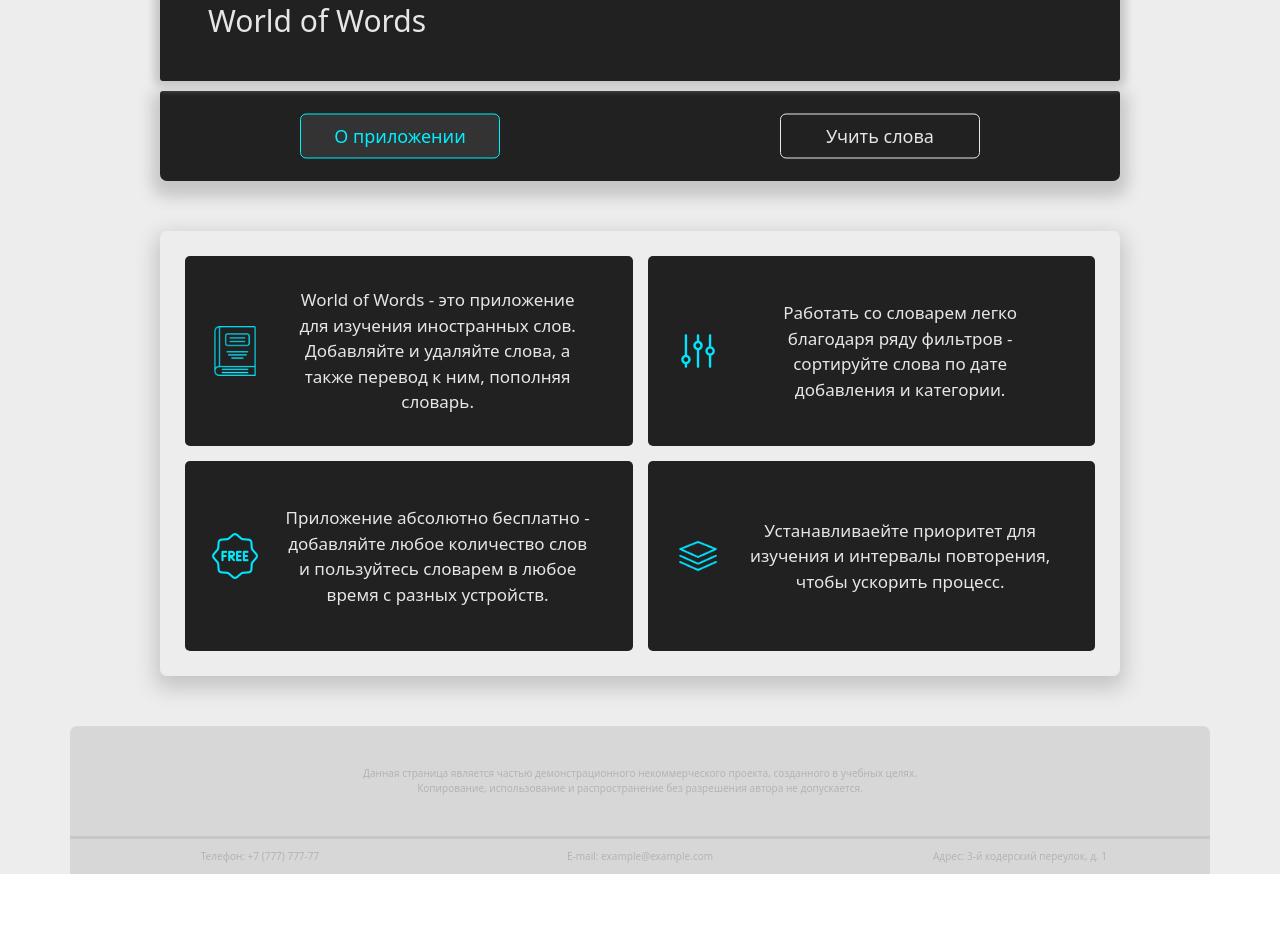
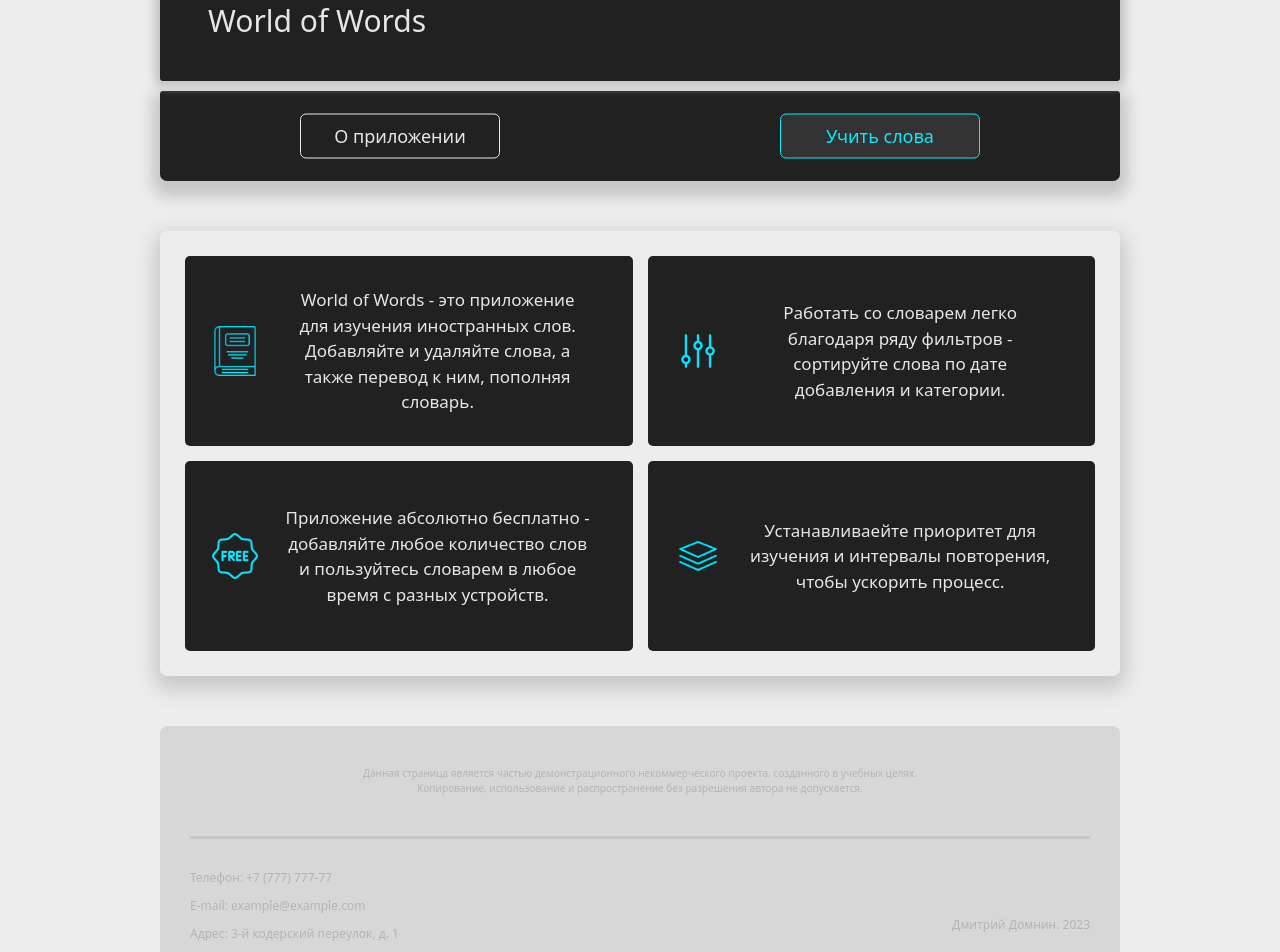
Before and after one commit to domnin997/World-of-words-deployed, a React (Create React App) app: page / in a window 1280 px wide. Shown: the part 39-991 px from the top of the page. Before the commit the page ends 913 px from the top, so only its background shows below. Built offline with nearby package versions, Linux system fonts and the light colour scheme.

Commit message:
the main app component was rebuilt to functions-based style; new css styles were added to the footer

```diff
--- a/src/App.js
+++ b/src/App.js
@@ -1,22 +1,15 @@
 import './App.css';
-import {Component} from 'react';
+import {useState} from 'react';
 import AppHeader from './components/app-header/app-header';
 import AppAbout from './components/app-about/app-about';
 import AppStudyField from './components/app-learn-words/app-learn-words';
 import AppFooter from './components/app-footer/app-footer';
 
-class App extends Component {
+function App (props) {
+  const [aboutBtn, setAboutBtn] = useState(true);
+  const [studyBtn, setStudyBtn] = useState(false);
 
-  constructor (props) {
-    super(props);
-      this.state = {
-        aboutBtn: {
-          clicked: true
-        },
-        learnBtn: {
-          clicked: false
-        },
-        wordsBase: [
+  const [wordsBase, setWordsBase] = useState([
     {
       word: 'Smile',
       translation: 'Улыбаться, улыбка',
@@ -32,38 +25,28 @@ class App extends Component {
       translationSlide: false,
       id: 2
     },
-        ],
+  ]);
+
+  const [searchDetails, setSearchDetails] = useState({
     searchWord: '',
     selectedCategory: 'Все слова',
     selectedFavorite: false
+  });
+
+
+  const headerBtnClick = (event) => {
+    let btn = event.target.getAttribute('name')
+      if (btn === 'about_btn') {
+          setAboutBtn(true);
+          setStudyBtn(false);
+        }
+      else if (btn === 'learn_btn') {
+          setAboutBtn(false);
+          setStudyBtn(true);
       }
   }
 
-headerBtnClick = (e) => {
-  let btnType = e.target.getAttribute('name')
-  if (btnType === 'about_btn') {
-    this.setState({
-      aboutBtn: {
-        clicked: true
-      },
-      learnBtn: {
-        clicked: false
-      }
-    })
-  } else if (btnType === 'learn_btn') {
-    this.setState({
-      aboutBtn: {
-        clicked: false
-      },
-      learnBtn: {
-        clicked: true
-      }
-    })
-  }
-}
-
-onShowTranslation = (id) => {
-    this.setState(({wordsBase}) => {
+  const onShowTranslation = (id) => {
     let newArr = wordsBase.map((element) => {
       if (element.id === id && element.translationSlide === false) {
         return {...element, translationSlide: true}
@@ -71,48 +54,40 @@ onShowTranslation = (id) => {
       } else if (element.id === id && element.translationSlide === true) {
         return {...element, translationSlide: false}
       } else {return element}
+    })
 
+    setWordsBase((wordsBase) => {
+      return newArr;
     })
-      return {
-        wordsBase: newArr
+
 }
-    })
-}
-
-addWord = (word, translation, category) => {
+  const addWord = (word, translation, category) => {
     let id;
-  if (this.state.wordsBase.length > 0) {id = this.state.wordsBase[this.state.wordsBase.length - 1].id + 1} else {id = 1};
+    if (wordsBase.length > 0) {id = wordsBase[wordsBase.length - 1].id + 1} else {id = 1};
     let favorite = false,
         translationSlide = false;
-  let newItem = {
+    let newArr = [...wordsBase, {
       word,
       translation,
       category,
       favorite,
       translationSlide,
       id
-  }
-  this.setState(({wordsBase}) => {
-    let newArr = [...wordsBase, newItem]
-      return {
-        wordsBase: newArr,
-      }
-  })
+    }]
+    setWordsBase(newArr);
   }
 
-onDel = (id) => {
-    this.setState(({wordsBase}) => {
-      let newArr;
-      newArr = wordsBase.filter((elem) => elem.id !== id)
-      return  {
-        wordsBase: newArr,
-      }
+  const onDel = (id) => {
+    setWordsBase((wordsBase) => {
+      let newArr = wordsBase.filter((elem) => elem.id !== id);
+      return newArr;
     })
+
 }
 
-onFavoriteClick = (id) => {
-  this.setState(({wordsBase}) => {
-      let newArr = wordsBase.map((element, index) => {
+const onFavoriteClick = (id) => {
+  setWordsBase((wordsBase) => {
+    let newArr = wordsBase.map((element) => {
       if (element.id === id && element.favorite === false) {
         return {...element, favorite: true}
       }
@@ -120,32 +95,26 @@ onFavoriteClick = (id) => {
         return {...element, favorite: false}}
       else {return {...element}}
     })
-
-      return {
-        wordsBase: newArr
-      }
+    return newArr;
   })
 }
 
-searchWord = (items, term, category, favorite) => {
+
+const searchWord = (items, term, category, favorite) => {
   if (term.length === 0) {
 
     if (category === 'Все слова' && !favorite) {
         return items;
     }
-
     else if (category === 'Все слова' && favorite) {
         items.filter((item) => item.favorite);
       }
-
     else if (category !== 'Все слова' && !favorite) {
         items.filter((item) => item.category === category);
     }
-
     else if (category !== 'Все слова' && favorite) {
       items.filter((item) => item.category === category && item.favorite === favorite);
     }
-
   }
 
   return items.filter((item) => {
@@ -164,39 +133,41 @@ searchWord = (items, term, category, favorite) => {
     else if (category === 'Все слова' && favorite) {
         return item.word.toLowerCase().indexOf(newTerm) > -1 && item.favorite === favorite
     }
+
   })
 
 }
 
-getSearchedWord = (word) => {
-  this.setState({
+const getSearchedWord = (word) => {
+  setSearchDetails({
+    ...searchDetails,
     searchWord: word,
   })
 }
 
-getSelectedCategory = (category) => {
-  this.setState({
+const getSelectedCategory = (category) => {
+  setSearchDetails({
+    ...searchDetails,
     selectedCategory: category,
   })
 }
 
-getSelectedFavorite = (favorite) => {
-  this.setState({
+const getSelectedFavorite = (favorite) => {
+  setSearchDetails({
+    ...searchDetails,
     selectedFavorite: favorite,
   })
 }
 
-render () {
+const visibleWords = searchWord(wordsBase, searchDetails.searchWord, searchDetails.selectedCategory, searchDetails.selectedFavorite);
 
-    const visibleWords = this.searchWord(this.state.wordsBase, this.state.searchWord, this.state.selectedCategory, this.state.selectedFavorite);
-
-    if (this.state.aboutBtn.clicked) {
+if (aboutBtn) {
   return (
     <div className="App">
       <div className='page_wrapper'>
-            <AppHeader headerBtnClick={this.headerBtnClick}
-                       aboutBtn={this.state.aboutBtn}
-                       learnBtn={this.state.learnBtn}/>
+        <AppHeader headerBtnClick={headerBtnClick}
+                   aboutBtn={aboutBtn}
+                   learnBtn={studyBtn}/>
 
         <AppAbout/>
 
@@ -204,31 +175,29 @@ render () {
     </div>
   </div>
   )
-    } else if (this.state.learnBtn.clicked) {
+} else if (studyBtn) {
   return (
     <div className="App">
       <div className='page_wrapper'>
 
-          <AppHeader headerBtnClick={this.headerBtnClick}
-                     aboutBtn={this.state.aboutBtn}
-                     learnBtn={this.state.learnBtn}/>
+      <AppHeader headerBtnClick={headerBtnClick}
+                 aboutBtn={aboutBtn}
+                 learnBtn={studyBtn}/>
 
-          <AppStudyField wordsBase={this.state.wordsBase}
-                      addWord={this.addWord}
-                      onDelete={this.onDel}
-                      onFavoriteClick={this.onFavoriteClick}
-                      getSearchedWord={this.getSearchedWord}
+      <AppStudyField wordsBase={wordsBase}
+                  addWord={addWord}
+                  onDelete={onDel}
+                  onFavoriteClick={onFavoriteClick}
+                  getSearchedWord={getSearchedWord}
                   visibleWords={visibleWords}
-                      getSelectedCategory={this.getSelectedCategory}
-                      getSelectedFavorite={this.getSelectedFavorite}
-                      onShowTranslation={this.onShowTranslation}/>
+                  getSelectedCategory={getSelectedCategory}
+                  getSelectedFavorite={getSelectedFavorite}
+                  onShowTranslation={onShowTranslation}/>
 
       <AppFooter/>
       </div>
     </div>
   )
 }
-  };
 }
-
 export default App;
--- a/src/components/app-footer/app-footer.css
+++ b/src/components/app-footer/app-footer.css
@@ -1,15 +1,100 @@
-.footer_container {
-  margin-top: 50px;
-  border-radius: 7px 7px 0px 0px;
+@media (min-width: 1px) {
+  .footer_block {
+    max-width: 100%;
+    border-radius: 0;
+    grid-template-columns: repeat(2, 1fr);
+    grid-template-rows: 1fr 0.5fr 0.5fr;
+  }
+  .footer_block .footer_disclaimer {
+    grid-column-start: 1;
+    grid-column-end: 3;
+    grid-row-start: 1;
+    grid-row-end: 2;
+  }
+  .footer_block .contacts_wrapper {
+    grid-column-start: 1;
+    grid-column-end: 3;
+    grid-row-start: 2;
+    grid-row-end: 3;
+  }
+  .footer_block .developer {
+    grid-column-start: 1;
+    grid-column-end: 3;
+    grid-row-start: 3;
+    grid-row-end: 4;
+    text-align: center;
+  }
+  .footer_block .contacts_wrapper, .footer_block .developer {
+    font-size: 1.2rem;
+  }
+}
+@media (min-width: 768px) {
+  .footer_block {
+    max-width: 100%;
+    border-radius: 7px 7px 0px 0px;
+    grid-template-columns: repeat(4, 1fr);
+    grid-template-rows: 1fr 0.5fr 0.5fr;
+  }
+  .footer_block .footer_disclaimer {
+    grid-column-start: 1;
+    grid-column-end: 5;
+    grid-row-start: 1;
+    grid-row-end: 2;
+  }
+  .footer_block .contacts_wrapper {
+    grid-column-start: 1;
+    grid-column-end: 2;
+    grid-row-start: 2;
+    grid-row-end: 4;
+  }
+  .footer_block .developer {
+    grid-column-start: 4;
+    grid-column-end: 5;
+    grid-row-start: 3;
+    grid-row-end: 4;
+    text-align: right;
+  }
+  .footer_block .contacts_wrapper, .footer_block .developer {
+    font-size: 1.2rem;
+  }
+}
+@media (min-width: 1024px) {
+  .footer_block {
+    max-width: 85%;
+  }
+}
+@media (min-width: 1200px) {
+  .footer_block {
+    max-width: 75%;
+  }
+}
+@media (min-width: 1400px) {
+  .footer_block {
+    max-width: 65%;
+  }
+}
+.footer_block {
+  margin: 50px auto 0 auto;
+  mix-height: 150px;
+  display: grid;
   background-color: rgb(215, 215, 215);
   color: rgb(180, 180, 180);
 }
-.footer_container .app_footer_disclaimer {
+.footer_block .footer_disclaimer {
   padding: 40px 0 40px 0;
+  margin: 0 30px 0 30px;
   border-bottom: solid;
   border-color: rgb(199, 199, 199);
 }
-.footer_container .contacts_wrapper .col {
+.footer_block .contacts_wrapper {
+  margin-top: 20px;
+  padding-left: 30px;
   text-align: left;
-  padding: 25px 0px 25px 0px;
 }
+.footer_block .contacts_wrapper div {
+  margin-top: 10px;
+}
+.footer_block .developer {
+  margin-top: 20px;
+  padding-right: 30px;
+}
--- a/src/components/app-footer/app-footer.js
+++ b/src/components/app-footer/app-footer.js
@@ -1,20 +1,24 @@
 import './app-footer.css';
-import {Container, Row, Col} from 'react-bootstrap';
 
 function AppFooter () {
     return (
-        <Container className='footer_container'>
-            <Row>
-                <Col className='app_footer_disclaimer justify-content-center'>
-                    Данная страница является частью демонстрационного некоммерческого проекта, созданного в учебных целях. <br/>Копирование, использование и распространение без разрешения автора не допускается.
-                </Col>
-            </Row>
-            <Row className='contacts_wrapper'>
-                <Col md lg='4' sm={12} className='pb-3 pt-3'>Телефон: +7 (777) 777-77</Col>
-                <Col md lg='4' sm={12} className='pb-3 pt-3'>E-mail: example@example.com</Col>
-                <Col md lg='4' sm={12} className='pb-3 pt-3'>Адрес: 3-й кодерский переулок, д. 1</Col>
-            </Row>
-        </Container>
+        <div className='footer_block'>
+
+            <div className='footer_disclaimer'>
+                Данная страница является частью демонстрационного некоммерческого проекта, созданного в учебных целях. <br/>Копирование, использование и распространение без разрешения автора не допускается.
+            </div>
+
+            <div className='contacts_wrapper'>
+                <div>Телефон: +7 (777) 777-77</div>
+                <div>E-mail: example@example.com</div>
+                <div>Адрес: 3-й кодерский переулок, д. 1</div>
+            </div>
+
+            <div className='developer'>
+                Дмитрий Домнин. 2023
+            </div>
+
+        </div>
 );}
 
 export default AppFooter;
--- a/src/components/app-footer/app-footer.sass
+++ b/src/components/app-footer/app-footer.sass
@@ -1,13 +1,87 @@
-.footer_container
-    margin-top: 50px
-    border-radius: 7px 7px 0px 0px
+@import "../Style_variables.sass"
+
+@media (min-width: 1px)
+    .footer_block
+        max-width: 100%
+        border-radius: 0
+        grid-template-columns: repeat(2, 1fr)
+        grid-template-rows: 1fr 0.5fr 0.5fr
+        .footer_disclaimer
+            grid-column-start: 1
+            grid-column-end: 3
+            grid-row-start: 1
+            grid-row-end: 2
+        .contacts_wrapper
+            grid-column-start: 1
+            grid-column-end: 3
+            grid-row-start: 2
+            grid-row-end: 3
+        .developer
+            grid-column-start: 1
+            grid-column-end: 3
+            grid-row-start: 3
+            grid-row-end: 4
+            text-align: center
+        .contacts_wrapper, .developer
+            font-size: 1.2rem
+
+@media (min-width: 430px)
+
+
+@media (min-width: 768px)
+    .footer_block
+        max-width: 100%
+        border-radius: 7px 7px 0px 0px
+        grid-template-columns: repeat(4, 1fr)
+        grid-template-rows: 1fr 0.5fr 0.5fr
+        .footer_disclaimer
+            grid-column-start: 1
+            grid-column-end: 5
+            grid-row-start: 1
+            grid-row-end: 2
+        .contacts_wrapper
+            grid-column-start: 1
+            grid-column-end: 2
+            grid-row-start: 2
+            grid-row-end: 4
+        .developer
+            grid-column-start: 4
+            grid-column-end: 5
+            grid-row-start: 3
+            grid-row-end: 4
+            text-align: right
+        .contacts_wrapper, .developer
+            font-size: 1.2rem
+
+@media (min-width: 1024px)
+    .footer_block
+        max-width: 85%
+
+@media (min-width: 1200px)
+    .footer_block
+        max-width: 75%
+
+@media (min-width: 1400px)
+    .footer_block
+        max-width: 65%
+
+.footer_block
+    margin: 50px auto 0 auto
+    mix-height: 150px
+    display: grid
     background-color: rgb(215, 215, 215)
     color: rgb(180, 180, 180)
-    .app_footer_disclaimer
+    .footer_disclaimer
         padding: 40px 0 40px 0
+        margin: 0 30px 0 30px
         border-bottom: solid
         border-color: rgb(199, 199, 199)
     .contacts_wrapper
-        .col
-            text-align: left
-            padding: 25px 0px 25px 0px
+        margin-top: 20px
+        padding-left: 30px
+        text-align: left
+        div
+            margin-top: 10px
+    .developer
+        margin-top: 20px
+        padding-right: 30px
--- a/src/components/app-learn-words/app-learn-words.js
+++ b/src/components/app-learn-words/app-learn-words.js
@@ -1,7 +1,7 @@
 import './app-learn-words.css';
 import { useState } from 'react';
 import ListItem from '../app-list-item/app-list-item';
-import SearchPanel from '../app-search-panel/app-search-panel';
+import AppSearchPanel from '../app-search-panel/app-search-panel';
 import AppWordSlider from '../app-words-slider/app-words-slider';
 
 function AppStudyField (props) {
@@ -121,7 +121,7 @@ function AppStudyField (props) {
                     </button>
                 </div>
 
-                <SearchPanel
+                <AppSearchPanel
                     getSearchedWord={getSearchedWord}
                     getSelectedCategory={getSelectedCategory}
                     getSelectedFavorite={getSelectedFavorite}
@@ -193,7 +193,7 @@ function AppStudyField (props) {
                     </button>
                 </div>
 
-                <SearchPanel
+                <AppSearchPanel
                     getSearchedWord={getSearchedWord}
                     getSelectedCategory={getSelectedCategory}
                     getSelectedFavorite={getSelectedFavorite}
```
Also changed, not shown: src/components/app-search-panel/app-search-panel.css (+23 -8 lines), src/components/app-search-panel/app-search-panel.js (+39 -30 lines), src/components/app-search-panel/app-search-panel.sass (+21 -13 lines). Lines whose indentation alone changed are shown as unchanged.
